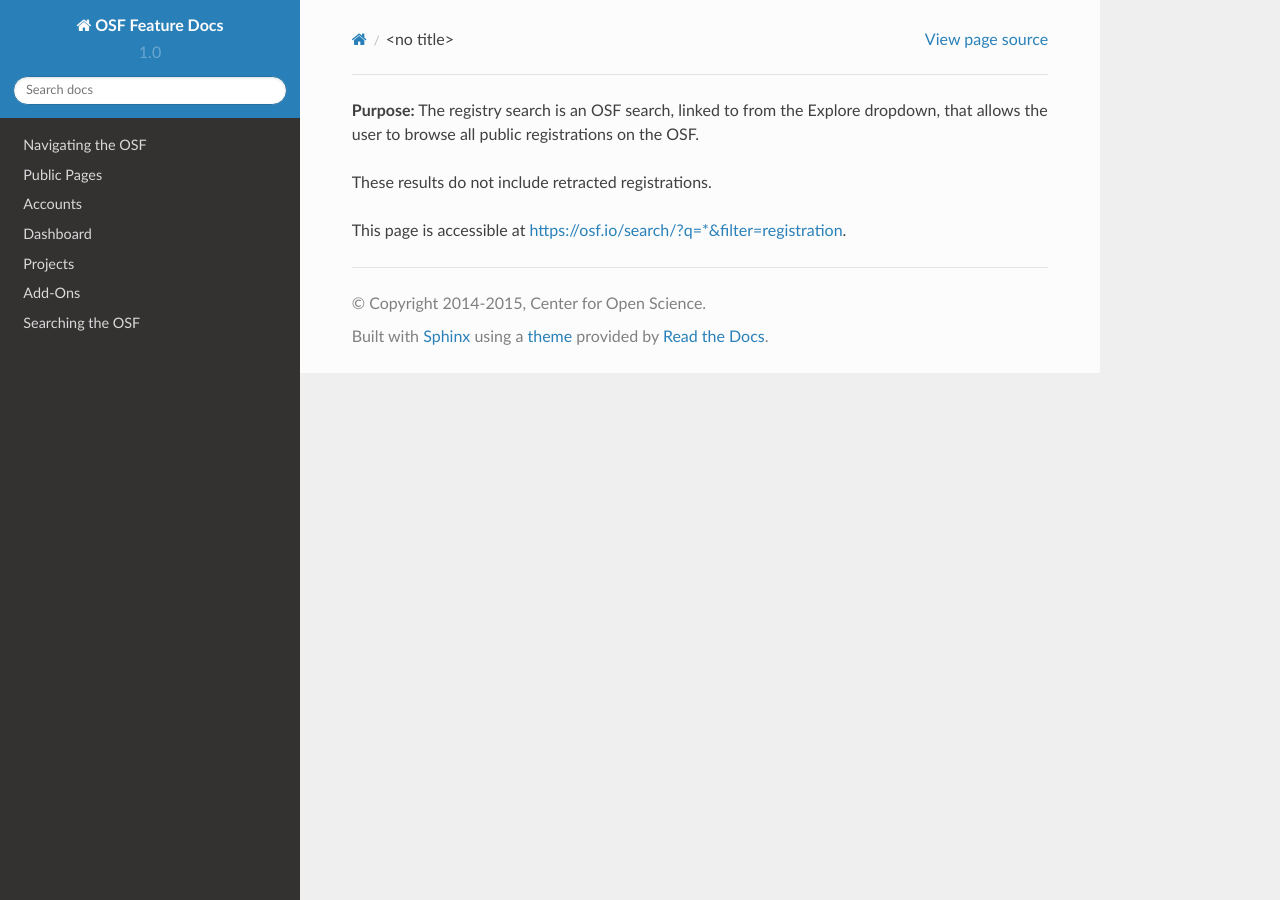
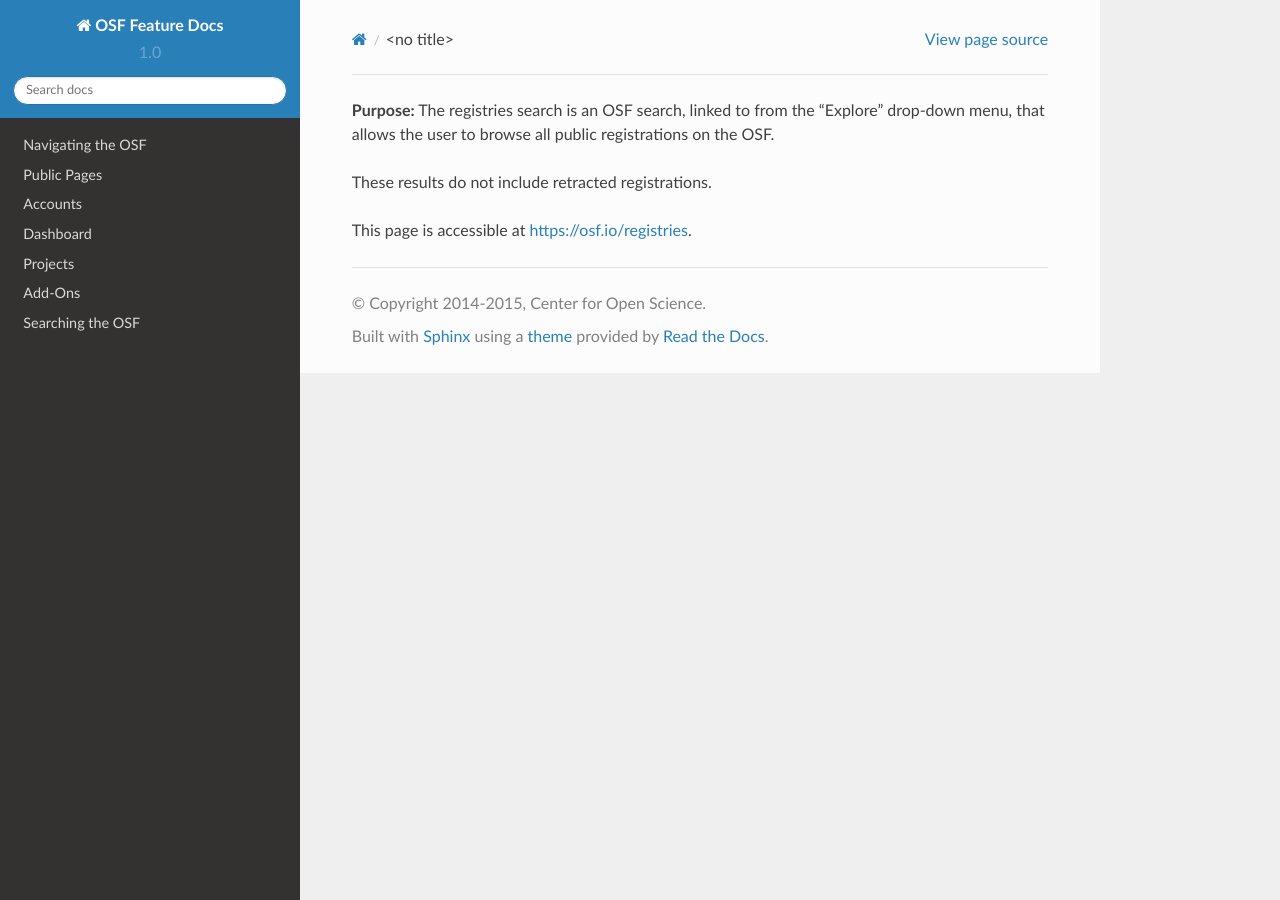
Before and after one commit to CenterForOpenScience/OSFDocs, a Sphinx documentation site: the page built from docs/pages/registry.rst, in a window 1280 px wide. Built offline with Sphinx 7.4.7 and the Read the Docs theme 2.0.0, drawn with Linux system fonts in a browser that asks for light colours.

Commit message:
Updated link

```diff
--- a/docs/pages/registry.rst
+++ b/docs/pages/registry.rst
@@ -1,5 +1,5 @@
-**Purpose:** The registry search is an OSF search, linked to from the Explore dropdown, that allows the user to browse all public registrations on the OSF.
+**Purpose:** The registries search is an OSF search, linked to from the "Explore" drop-down menu, that allows the user to browse all public registrations on the OSF.
 
 These results do not include retracted registrations.
 
-This page is accessible at https://osf.io/search/?q=*&filter=registration.
+This page is accessible at https://osf.io/registries.
```
